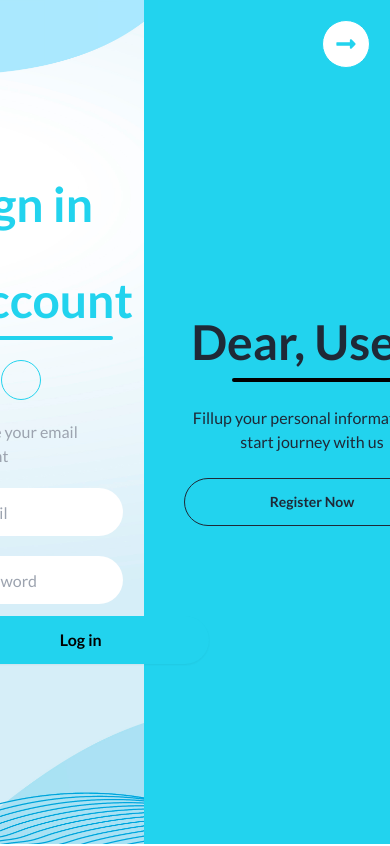
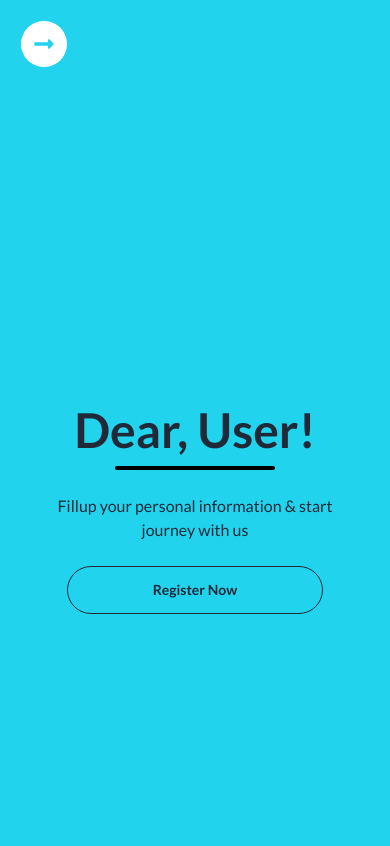
Before and after one commit to zannat20040/Task-manager, a React (Vite) app in the folder client/: page /login in a window 390 px wide. Shown: the top 846 px of the page. Built offline with nearby package versions, Linux system fonts and the light colour scheme; no server answers; some icons are missing.

Commit message:
login & register responsive

```diff
--- a/client/src/Login/Login.jsx
+++ b/client/src/Login/Login.jsx
@@ -1,16 +1,18 @@
-import React, { useContext } from "react";
+import React, { useContext, useEffect } from "react";
 import LoginForm from "./LoginForm";
 import bgImg from "../assets/rm222batch3-mind-03.jpg";
 import { FaLongArrowAltRight } from "react-icons/fa";
 import { Link, useLocation, useNavigate } from "react-router-dom";
 import { AuthContext } from "../AuthProvider.jsx/AuthProvider";
+import AOS from 'aos';
+import 'aos/dist/aos.css';
 
 const Login = () => {
   const { loginWithPass, googleSignIn, githubSignIn } = useContext(AuthContext);
   const navigate = useNavigate()
   const location = useLocation()
 
-
+  // direct login
   const HandleLogin = (e) => {
     e.preventDefault();
 
@@ -28,6 +30,7 @@ const Login = () => {
       });
   };
 
+  // google login
   const HandleGoogleSignin = () => {
     googleSignIn()
       .then((result) => {
@@ -40,6 +43,7 @@ const Login = () => {
       });
   };
 
+  // github login
   const HandleGithubSignin = () => {
     githubSignIn()
       .then((result) => {
@@ -52,16 +56,21 @@ const Login = () => {
       });
   };
 
+
+  useEffect(() => {
+    AOS.init();
+  }, []);
+
   return (
     <>
       <div className="">
-        <div className="overflow-y-hidden min-h-screen flex justify-center ">
-          <div className=" shrink-0 w-3/5  items-center justify-center ">
+        <div className="overflow-y-hidden min-h-screen flex flex-col-reverse sm:grid lg:grid-cols-3 sm:grid-cols-2  justify-center ">
+          <div data-aos="fade-right" className=" shrink-0 lg:col-span-2 items-center justify-center ">
             <div
               className="hero h-full"
               style={{ backgroundImage: `url(${bgImg})` }}
             >
-              <div className="card w-full">
+              <div className="card w-full py-20">
                 <LoginForm
                   HandleLogin={HandleLogin}
                   HandleGithubSignin={HandleGithubSignin}
@@ -70,8 +79,8 @@ const Login = () => {
               </div>
             </div>
           </div>
-          <div className="text-center  lg:text-left  flex-1 bg-cyan-400">
-            <div className=" fixed  right-0  p-5">
+          <div data-aos="fade-left" className="text-center  lg:text-left   bg-cyan-400">
+            <div className=" sticky  right-0  p-5">
               <Link to="/">
                 <button className="text-lg rounded-full bg-white text-cyan-400 border-cyan-400 border w-12 h-12 hover:text-cyan-400 hover:bg-black flex justify-center items-center transition-all">
                   <FaLongArrowAltRight className="p-1 text-3xl" />
--- a/client/src/Login/LoginForm.jsx
+++ b/client/src/Login/LoginForm.jsx
@@ -4,11 +4,10 @@ import { FaGithub, FaGooglePlusG } from "react-icons/fa6";
 
 const LoginForm = ({ HandleLogin, HandleGoogleSignin, HandleGithubSignin }) => {
   return (
-    <div className="w-2/3 mx-auto">
+    <div className="px-6 mx-auto">
       <div>
         <h1 className="text-5xl font-bold text-cyan-400">Sign in to Account</h1>
         <div className="w-40 h-1 bg-cyan-400 mt-3 rounded-badge"></div>
-
         <div className="flex gap-2 my-5">
           <button
             className="text-lg rounded-full text-cyan-400 border-cyan-400 border w-10 h-10 hover:text-white hover:bg-cyan-400 flex justify-center items-center transition-all"
@@ -23,7 +22,6 @@ const LoginForm = ({ HandleLogin, HandleGoogleSignin, HandleGithubSignin }) => {
             <FaGithub className="p-1 text-4xl" />
           </button>
         </div>
-
         <p className="my-5 text-gray-400">Or, use your email account </p>
       </div>
       <form onSubmit={HandleLogin}>
@@ -37,7 +35,7 @@ const LoginForm = ({ HandleLogin, HandleGoogleSignin, HandleGithubSignin }) => {
           />
         </div>
 
-        <div className="form-control mt-5 ">
+        <div className="form-control mt-2 ">
           <input
             type="password"
             placeholder="password"
--- a/client/src/Register/Register.jsx
+++ b/client/src/Register/Register.jsx
@@ -1,4 +1,4 @@
-import React, { useContext } from "react";
+import React, { useContext, useEffect } from "react";
 import bgImg from "../assets/rm222batch3-mind-03.jpg";
 import { FaLongArrowAltRight } from "react-icons/fa";
 import { Link } from "react-router-dom";
@@ -7,10 +7,13 @@ import { imgUpload } from "../Hooks/ImgUpload";
 import { AuthContext } from "../AuthProvider.jsx/AuthProvider";
 import swal from "sweetalert";
 import { updateProfile } from "firebase/auth";
+import AOS from 'aos';
+import 'aos/dist/aos.css';
 
 const Register = () => {
   const { createWithPass, googleSignIn,githubSignIn } = useContext(AuthContext);
 
+  // direct sign up
   const HandleSignup = async (e) => {
     e.preventDefault();
 
@@ -40,6 +43,7 @@ const Register = () => {
       });
   };
 
+  // google signup
   const HandleGoogleSignin = () => {
     googleSignIn()
       .then((result) => {
@@ -51,6 +55,7 @@ const Register = () => {
       });
   };
 
+  // github signup
   const HandleGithubSignin = () => {
     githubSignIn()
       .then((result) => {
@@ -62,23 +67,26 @@ const Register = () => {
       });
   };
 
+  useEffect(() => {
+    AOS.init();
+  }, []);
+
   return (
     <>
       <div className="">
-        <div className="overflow-y-hidden min-h-screen flex justify-center ">
-          <div className="text-center  lg:text-left  flex-1 bg-cyan-400">
-            <div className=" fixed  right-0  p-5">
+        <div className="flex-col md:grid lg:grid-cols-3 md:grid-cols-2 overflow-y-hidden min-h-screen flex justify-center ">
+          <div  data-aos="fade-right" className="text-center  lg:text-left  flex-1 bg-cyan-400">
+            <div className=" sticky  right-0  p-5">
               <Link to="/">
                 <button
-                  className="text-lg rounded-full bg-cyan-400 text-white w-12 h-12 hover:text-cyan-400 hover:bg-black flex justify-center items-center transition-all"
-                  //   onClick={HandleGoogleSignin}
+                  className="text-lg rounded-full bg-cyan-400 border border-white text-white w-12 h-12 hover:text-cyan-400 hover:bg-black flex justify-center items-center transition-all"
                 >
                   <FaLongArrowAltRight className="p-1 text-3xl" />
                 </button>
               </Link>
             </div>
-            <div className="flex flex-col justify-center items-center min-h-screen px-10 ">
-              <h1 className="text-5xl font-bold">Welcome back!</h1>
+            <div className="flex flex-col py-20 justify-center items-center min-h-screen px-10 ">
+              <h1 className="text-5xl font-bold text-center">Welcome back!</h1>
               <div className="w-40 h-1 bg-black mt-3 rounded-badge"></div>
               <p className="py-6 text-center">
                 To keep connected with us please log in with your personal
@@ -91,12 +99,12 @@ const Register = () => {
               </Link>
             </div>
           </div>
-          <div className=" shrink-0 w-3/5  items-center justify-center ">
+          <div data-aos="fade-left" className=" shrink-0  lg:col-span-2   items-center justify-center ">
             <div
               className="hero h-full"
               style={{ backgroundImage: `url(${bgImg})` }}
             >
-              <div className="card w-full">
+              <div className="card w-full py-20">
                 <RegisterForm
                   HandleGithubSignin={HandleGithubSignin}
                   HandleSignup={HandleSignup}
--- a/client/src/Register/RegisterForm.jsx
+++ b/client/src/Register/RegisterForm.jsx
@@ -6,7 +6,7 @@ const RegisterForm = ({HandleSignup, HandleGoogleSignin,HandleGithubSignin}) =>
   return (
 
 
-  <div className="w-2/3 mx-auto text-center">
+  <div className="w-full lg:w-2/3 mx-auto text-center px-6">
       <div>
       <h1 className="text-5xl font-bold text-cyan-400">Create Account</h1>
       <div className="w-40 h-1 bg-cyan-400 mt-3 rounded-badge mx-auto"></div>
```
